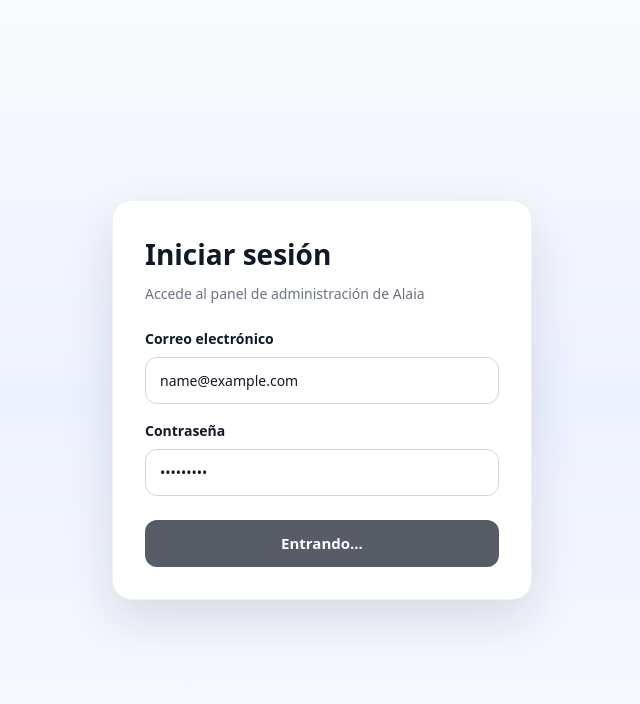
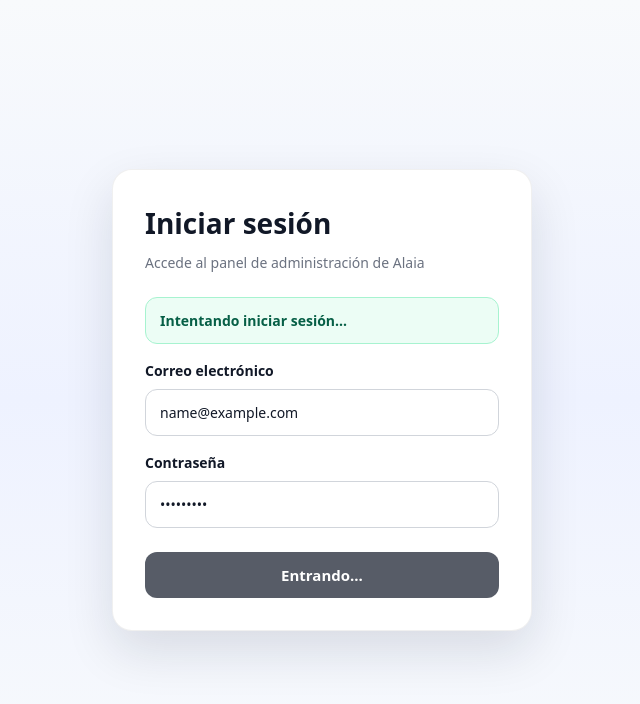
Before and after one commit to julian96melendez-cell/alaia, a Next.js app in the folder frontend/: page /login in a window 1280 px wide. Both pictures are taken after typing "name@example.com", "Sample123" into the empty fields and a click on the button "Entrar". Shown: the top 704 px of the page, without its empty margins (318-958 px from the left). Built offline with nearby package versions, Linux system fonts and the light colour scheme; no server answers.

Commit message:
add login diagnostics

```diff
--- a/frontend/app/login/page.tsx
+++ b/frontend/app/login/page.tsx
@@ -2,39 +2,42 @@
 
 import { getAuth, signInWithEmailAndPassword } from "firebase/auth";
 import { useRouter } from "next/navigation";
-import { useMemo, useState } from "react";
+import { useState } from "react";
 import "../../firebase/firebaseConfig";
 
 export default function LoginPage() {
   const router = useRouter();
-
-  const auth = useMemo(() => getAuth(), []);
+  const auth = getAuth();
 
   const [email, setEmail] = useState("");
   const [password, setPassword] = useState("");
 
   const [loading, setLoading] = useState(false);
   const [error, setError] = useState<string | null>(null);
+  const [status, setStatus] = useState<string | null>(null);
 
   async function handleSubmit(e: React.FormEvent<HTMLFormElement>) {
     e.preventDefault();
     if (loading) return;
 
+    console.log("SUBMIT EJECUTADO");
     setLoading(true);
     setError(null);
+    setStatus("Intentando iniciar sesión...");
 
     try {
+      console.log("INTENTANDO LOGIN CON:", email);
+
       const credential = await signInWithEmailAndPassword(auth, email, password);
       const user = credential.user;
 
-      if (!user) {
-        throw new Error("No se pudo iniciar sesión.");
-      }
+      console.log("LOGIN OK:", user?.email);
+      setStatus(`Login exitoso con ${user?.email}`);
 
-      // Aquí puedes agregar lógica de roles más adelante
-      // Por ahora redirigimos al admin si el login fue exitoso
-      router.push("/admin");
-      router.refresh();
+      setTimeout(() => {
+        router.push("/admin");
+        router.refresh();
+      }, 500);
     } catch (err: any) {
       console.error("LOGIN ERROR:", err);
 
@@ -57,9 +60,11 @@ export default function LoginPage() {
           setError("Demasiados intentos. Inténtalo de nuevo más tarde.");
           break;
         default:
-          setError("No se pudo iniciar sesión. Verifica tus datos.");
+          setError(`No se pudo iniciar sesión. Código: ${code || "desconocido"}`);
           break;
       }
+
+      setStatus(null);
     } finally {
       setLoading(false);
     }
@@ -77,6 +82,7 @@ export default function LoginPage() {
 
         <form onSubmit={handleSubmit} style={styles.form}>
           {error ? <div style={styles.errorBox}>{error}</div> : null}
+          {status ? <div style={styles.okBox}>{status}</div> : null}
 
           <div style={styles.field}>
             <label htmlFor="email" style={styles.label}>
@@ -204,4 +210,13 @@ const styles: Record<string, React.CSSProperties> = {
     fontSize: "14px",
     fontWeight: 600,
   },
+  okBox: {
+    backgroundColor: "#ecfdf5",
+    color: "#065f46",
+    border: "1px solid #a7f3d0",
+    borderRadius: "12px",
+    padding: "12px 14px",
+    fontSize: "14px",
+    fontWeight: 600,
+  },
 };
```
